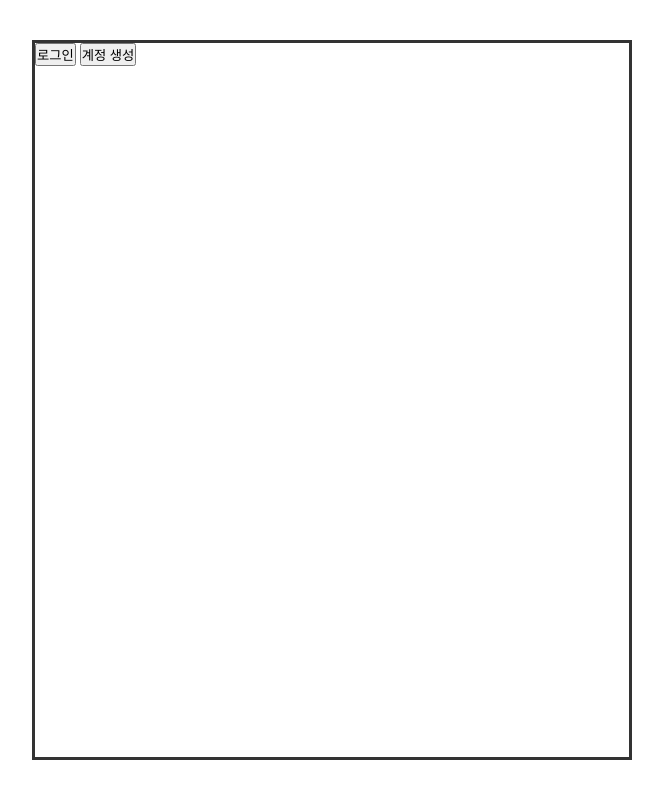
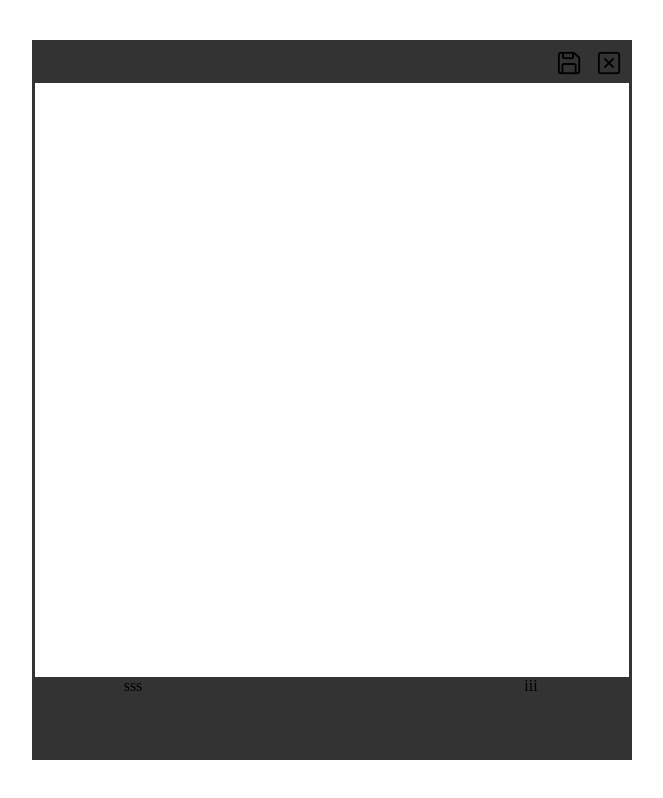
Before and after one commit to peamexx/a-space-mission-test, a website: page src/index.html in a window 1280 px wide. Shown: the whole page, without its empty margins (308-971 px from the left). Drawn offline with Linux system fonts and the light colour scheme; a web font is replaced by a local one.

Commit message:
chapter, canvas js 추가, chapter 안에 html,css 구현

```diff
--- a/src/index.html
+++ b/src/index.html
@@ -11,7 +11,7 @@
 <body>
     <header></header>
     <main>
-        <div class="index">
+        <div class="index hide">
             <button class="toLoginBtn">로그인</button>
             <button class="toRegisterBtn">계정 생성</button>
         </div>
@@ -39,12 +39,35 @@
             <button id="regBtn">가즈앙</button>
             <button class="toIndexBtn">뒤로가기</button>
         </div>
+        <div id="chapter">
+            <div class="top">
+                <ul>
+                    <li class="time"></li>
+                    <li id="chSaveBtn"></li>
+                    <li id="gameCloseBtn"></li>
+                </ul>
+            </div>
+            <div class="mid">
+                <canvas></canvas>
+            </div>
+            <div class="bottom">
+                <ul>
+                    <li>sss</li>
+                    <li>iii</li>
+                </ul>
+            </div>
+        </div>
     </main>
     <footer></footer>
+
+    <!-- <a target="_blank" href="https://icons8.com/icon/78FI1reyhXx7/save">Save</a> icon by <a target="_blank" href="https://icons8.com">Icons8</a> -->
+    <!-- <a target="_blank" href="https://icons8.com/icon/bJeElrwDgE0r/close-window">Close Window</a> icon by <a target="_blank" href="https://icons8.com">Icons8</a> -->
 
     <script src="/js/main.js"></script>
     <script src="/js/deck/index.js"></script>
     <script src="/js/deck/login.js"></script>
     <script src="/js/deck/register.js"></script>
+    <script src="/js/deck/chapter.js"></script>
+    <script src="/js/deck/canvas.js"></script>
 </body>
 </html>
--- /dev/null
+++ b/src/js/deck/canvas.js
@@ -0,0 +1,28 @@
+ASM.deck.canvas = function() {
+    const asm = this;
+
+    const canvas = document.querySelector('canvas');
+    const c = canvas.getContext('2d');
+    const p = new Image();
+    p.src = './images/icon/sq.png';
+
+    p.onload = function() {
+        c.drawImage(p, 10, 10, p.width/4, p.height/4);
+    };
+
+    canvas.addEventListener('click', function(event) {
+        event.preventDefault();
+
+        let x = event.clientX;
+        let y = event.clientY;
+
+        console.table(x, y)
+
+        if(290 < x && x < 330 && 150 < y && y < 240) {
+            console.dir('walla');
+        }
+    });
+
+};
+
+ASM.deck.canvas.call(ASM);
--- /dev/null
+++ b/src/js/deck/chapter.js
@@ -0,0 +1,16 @@
+ASM.deck.chapter = function() {
+    const asm = this;
+
+    const chapter = document.querySelector('#chapter');
+    const time = chapter.querySelector('.top .time');
+
+
+    // function _setTime() {
+    //     return setInterval(function() {
+    //         let date = new Date();
+    //         time.textContent = `${date.getFullYear()}/${(date.getMonth() + 1)}/${date.getDate()} ${date.getHours()}:${date.getMinutes()}`;
+    //     }, 60000)
+    // };
+};
+
+ASM.deck.chapter.call(ASM);
--- a/src/scss/style.scss
+++ b/src/scss/style.scss
@@ -70,3 +70,72 @@ main {
     left: 50%;
     transform: translate(-50%, -50%);
 }
+
+#chapter {
+    width: 100%;
+    height: 100%;
+    .top {
+        position: absolute;
+        left: 0;
+        top: 0;
+        width: 100%;
+        height: 40px;
+        background-color: #333;
+        ul {
+            display: flex;
+            justify-content: end;
+            align-items: center;
+            width: 100%;
+            height: 100%;
+            li {
+                &#chSaveBtn {
+                    width: 40px;
+                    height: 100%;
+                    background-image: url('../images/icon/save.png');
+                    background-size: 30px 30px;
+                    background-position: center;
+                    background-repeat: no-repeat;
+                }
+                &#gameCloseBtn {
+                    width: 40px;
+                    height: 100%;
+                    background-image: url('../images/icon/close.png');
+                    background-size: 30px 30px;
+                    background-position: center;
+                    background-repeat: no-repeat;
+                }
+            }
+        }
+    }
+    .mid {
+        position: relative;
+        top: 40px;
+        width: 100%;
+        height: calc(100% - 40px - 80px);
+        canvas {
+            width: 100%;
+            height: 100%;
+        }
+    }
+    .bottom {
+        position: absolute;
+        left: 0;
+        bottom: 0;
+        width: 100%;
+        height: 80px;
+        background-color: #333;
+        ul {
+            display: flex;
+            justify-content: space-between;
+            align-items: center;
+            width: 100%;
+            height: 100%;
+            li {
+                width: 33%;
+                height: 100%;
+                text-align: center;
+                cursor: pointer;
+            }
+        }
+    }
+}
```
Also changed, not shown: src/css/style.css, 1 other file.
